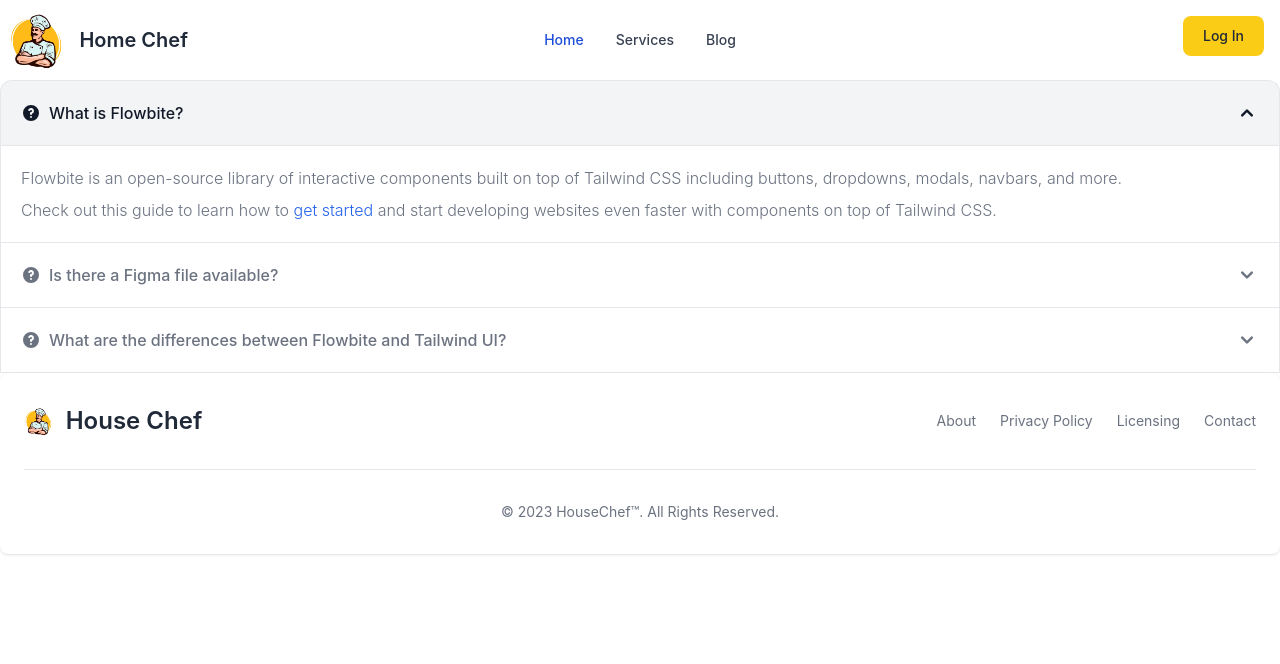
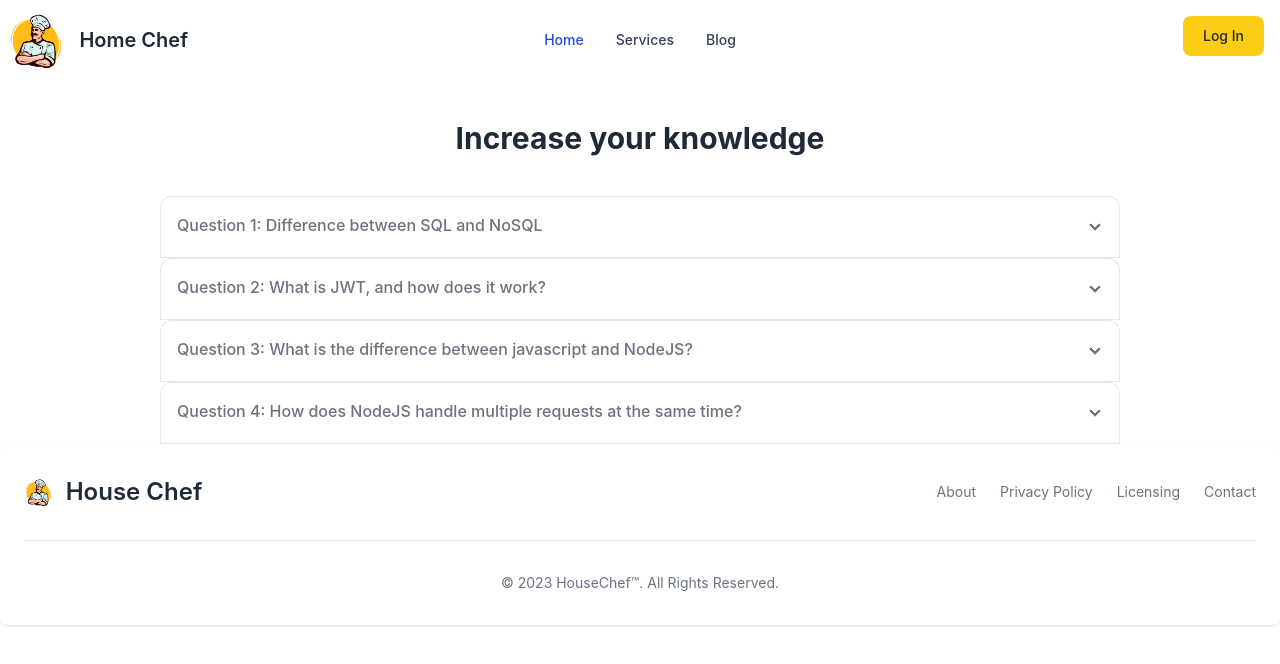
Before and after one commit to Abdur-Rahman-Apu/home-chef-client, a React (Create React App) app: page /blog in a window 1280 px wide. Shown: the top 664 px of the page. Built offline with nearby package versions, Linux system fonts and the light colour scheme; no server answers.

Commit message:
Accordion is added in the blog page

```diff
--- a/src/Components/Blog/Blog.js
+++ b/src/Components/Blog/Blog.js
@@ -7,49 +7,58 @@ const Blog = () => {
     return (
         <div>
 
-            <div id="accordion-open" data-accordion="open">
-                <h2 id="accordion-open-heading-1">
-                    <button type="button" class="flex items-center justify-between w-full p-5 font-medium text-left border border-b-0 border-gray-200 rounded-t-xl focus:ring-4 focus:ring-gray-200 dark:focus:ring-gray-800 dark:border-gray-700 hover:bg-gray-100 dark:hover:bg-gray-800 bg-gray-100 dark:bg-gray-800 text-gray-900 dark:text-white" data-accordion-target="#accordion-open-body-1" aria-expanded="true" aria-controls="accordion-open-body-1">
-                        <span class="flex items-center"><svg class="w-5 h-5 mr-2 shrink-0" fill="currentColor" viewBox="0 0 20 20" xmlns="http://www.w3.org/2000/svg"><path fill-rule="evenodd" d="M18 10a8 8 0 11-16 0 8 8 0 0116 0zm-8-3a1 1 0 00-.867.5 1 1 0 11-1.731-1A3 3 0 0113 8a3.001 3.001 0 01-2 2.83V11a1 1 0 11-2 0v-1a1 1 0 011-1 1 1 0 100-2zm0 8a1 1 0 100-2 1 1 0 000 2z" clip-rule="evenodd"></path></svg> What is Flowbite?</span>
-                        <svg data-accordion-icon="" class="w-6 h-6 rotate-180 shrink-0" fill="currentColor" viewBox="0 0 20 20" xmlns="http://www.w3.org/2000/svg"><path fill-rule="evenodd" d="M5.293 7.293a1 1 0 011.414 0L10 10.586l3.293-3.293a1 1 0 111.414 1.414l-4 4a1 1 0 01-1.414 0l-4-4a1 1 0 010-1.414z" clip-rule="evenodd"></path></svg>
-                    </button>
-                </h2>
-                <div id="accordion-open-body-1" class="" aria-labelledby="accordion-open-heading-1">
-                    <div class="p-5 font-light border border-b-0 border-gray-200 dark:border-gray-700 dark:bg-gray-900">
-                        <p class="mb-2 text-gray-500 dark:text-gray-400">Flowbite is an open-source library of interactive components built on top of Tailwind CSS including buttons, dropdowns, modals, navbars, and more.</p>
-                        <p class="text-gray-500 dark:text-gray-400">Check out this guide to learn how to <a href="/docs/getting-started/introduction/" class="text-blue-600 dark:text-blue-500 hover:underline">get started</a> and start developing websites even faster with components on top of Tailwind CSS.</p>
+            <h1 className='text-3xl font-bold my-10 text-center'>Increase your knowledge</h1>
+
+
+            <div className='w-3/4 mx-auto'>
+
+                {/* question 1 */}
+                <div className="collapse collapse-arrow font-medium text-left text-gray-500 border border-b-0 border-gray-200 rounded-t-xl focus:ring-4 focus:ring-gray-200 dark:focus:ring-gray-800 dark:border-gray-700 dark:text-gray-400 hover:bg-gray-100 dark:hover:bg-gray-800">
+                    <input type="checkbox" className="peer" />
+                    <div className="collapse-title ">
+                        <p><span>Question 1: </span> Difference between SQL and NoSQL</p>
+                    </div>
+                    <div className="collapse-content border border-b-0 border-gray-200 dark:border-gray-700 dark:bg-gray-900">
+                        <p className='p-5'>hello</p>
                     </div>
                 </div>
-                <h2 id="accordion-open-heading-2">
-                    <button type="button" class="flex items-center justify-between w-full p-5 font-medium text-left text-gray-500 border border-b-0 border-gray-200 focus:ring-4 focus:ring-gray-200 dark:focus:ring-gray-800 dark:border-gray-700 dark:text-gray-400 hover:bg-gray-100 dark:hover:bg-gray-800" data-accordion-target="#accordion-open-body-2" aria-expanded="false" aria-controls="accordion-open-body-2">
-                        <span class="flex items-center"><svg class="w-5 h-5 mr-2 shrink-0" fill="currentColor" viewBox="0 0 20 20" xmlns="http://www.w3.org/2000/svg"><path fill-rule="evenodd" d="M18 10a8 8 0 11-16 0 8 8 0 0116 0zm-8-3a1 1 0 00-.867.5 1 1 0 11-1.731-1A3 3 0 0113 8a3.001 3.001 0 01-2 2.83V11a1 1 0 11-2 0v-1a1 1 0 011-1 1 1 0 100-2zm0 8a1 1 0 100-2 1 1 0 000 2z" clip-rule="evenodd"></path></svg>Is there a Figma file available?</span>
-                        <svg data-accordion-icon="" class="w-6 h-6 shrink-0" fill="currentColor" viewBox="0 0 20 20" xmlns="http://www.w3.org/2000/svg"><path fill-rule="evenodd" d="M5.293 7.293a1 1 0 011.414 0L10 10.586l3.293-3.293a1 1 0 111.414 1.414l-4 4a1 1 0 01-1.414 0l-4-4a1 1 0 010-1.414z" clip-rule="evenodd"></path></svg>
-                    </button>
-                </h2>
-                <div id="accordion-open-body-2" class="hidden" aria-labelledby="accordion-open-heading-2">
-                    <div class="p-5 font-light border border-b-0 border-gray-200 dark:border-gray-700">
-                        <p class="mb-2 text-gray-500 dark:text-gray-400">Flowbite is first conceptualized and designed using the Figma software so everything you see in the library has a design equivalent in our Figma file.</p>
-                        <p class="text-gray-500 dark:text-gray-400">Check out the <a href="https://flowbite.com/figma/" class="text-blue-600 dark:text-blue-500 hover:underline">Figma design system</a> based on the utility classes from Tailwind CSS and components from Flowbite.</p>
+
+                {/* question 2 */}
+                <div className="collapse collapse-arrow font-medium text-left text-gray-500 border border-b-0 border-gray-200 rounded-t-xl focus:ring-4 focus:ring-gray-200 dark:focus:ring-gray-800 dark:border-gray-700 dark:text-gray-400 hover:bg-gray-100 dark:hover:bg-gray-800">
+                    <input type="checkbox" className="peer" />
+                    <div className="collapse-title ">
+                        <p><span>Question 2: </span> What is JWT, and how does it work?</p>
+                    </div>
+                    <div className="collapse-content border border-b-0 border-gray-200 dark:border-gray-700 dark:bg-gray-900">
+                        <p className='p-5'>hello</p>
                     </div>
                 </div>
-                <h2 id="accordion-open-heading-3">
-                    <button type="button" class="flex items-center justify-between w-full p-5 font-medium text-left text-gray-500 border border-gray-200 focus:ring-4 focus:ring-gray-200 dark:focus:ring-gray-800 dark:border-gray-700 dark:text-gray-400 hover:bg-gray-100 dark:hover:bg-gray-800" data-accordion-target="#accordion-open-body-3" aria-expanded="false" aria-controls="accordion-open-body-3">
-                        <span class="flex items-center"><svg class="w-5 h-5 mr-2 shrink-0" fill="currentColor" viewBox="0 0 20 20" xmlns="http://www.w3.org/2000/svg"><path fill-rule="evenodd" d="M18 10a8 8 0 11-16 0 8 8 0 0116 0zm-8-3a1 1 0 00-.867.5 1 1 0 11-1.731-1A3 3 0 0113 8a3.001 3.001 0 01-2 2.83V11a1 1 0 11-2 0v-1a1 1 0 011-1 1 1 0 100-2zm0 8a1 1 0 100-2 1 1 0 000 2z" clip-rule="evenodd"></path></svg> What are the differences between Flowbite and Tailwind UI?</span>
-                        <svg data-accordion-icon="" class="w-6 h-6 shrink-0" fill="currentColor" viewBox="0 0 20 20" xmlns="http://www.w3.org/2000/svg"><path fill-rule="evenodd" d="M5.293 7.293a1 1 0 011.414 0L10 10.586l3.293-3.293a1 1 0 111.414 1.414l-4 4a1 1 0 01-1.414 0l-4-4a1 1 0 010-1.414z" clip-rule="evenodd"></path></svg>
-                    </button>
-                </h2>
-                <div id="accordion-open-body-3" class="hidden" aria-labelledby="accordion-open-heading-3">
-                    <div class="p-5 font-light border border-t-0 border-gray-200 dark:border-gray-700">
-                        <p class="mb-2 text-gray-500 dark:text-gray-400">The main difference is that the core components from Flowbite are open source under the MIT license, whereas Tailwind UI is a paid product. Another difference is that Flowbite relies on smaller and standalone components, whereas Tailwind UI offers sections of pages.</p>
-                        <p class="mb-2 text-gray-500 dark:text-gray-400">However, we actually recommend using both Flowbite, Flowbite Pro, and even Tailwind UI as there is no technical reason stopping you from using the best of two worlds.</p>
-                        <p class="mb-2 text-gray-500 dark:text-gray-400">Learn more about these technologies:</p>
-                        <ul class="pl-5 text-gray-500 list-disc dark:text-gray-400">
-                            <li><a href="https://flowbite.com/pro/" class="text-blue-600 dark:text-blue-500 hover:underline">Flowbite Pro</a></li>
-                            <li><a href="https://tailwindui.com/" rel="nofollow" class="text-blue-600 dark:text-blue-500 hover:underline">Tailwind UI</a></li>
-                        </ul>
+
+                {/* question 3 */}
+                <div className="collapse collapse-arrow font-medium text-left text-gray-500 border border-b-0 border-gray-200 rounded-t-xl focus:ring-4 focus:ring-gray-200 dark:focus:ring-gray-800 dark:border-gray-700 dark:text-gray-400 hover:bg-gray-100 dark:hover:bg-gray-800">
+                    <input type="checkbox" className="peer" />
+                    <div className="collapse-title ">
+                        <p><span>Question 3: </span> What is the difference between javascript and NodeJS?</p>
+                    </div>
+                    <div className="collapse-content border border-b-0 border-gray-200 dark:border-gray-700 dark:bg-gray-900">
+                        <p className='p-5'>hello</p>
                     </div>
                 </div>
+
+                {/* question 4 */}
+                <div className="collapse collapse-arrow font-medium text-left text-gray-500 border border-b-0 border-gray-200 rounded-t-xl focus:ring-4 focus:ring-gray-200 dark:focus:ring-gray-800 dark:border-gray-700 dark:text-gray-400 hover:bg-gray-100 dark:hover:bg-gray-800">
+                    <input type="checkbox" className="peer" />
+                    <div className="collapse-title ">
+                        <p><span>Question 4: </span> How does NodeJS handle multiple requests at the same time?</p>
+                    </div>
+                    <div className="collapse-content border border-b-0 border-gray-200 dark:border-gray-700 dark:bg-gray-900">
+                        <p className='p-5'>hello</p>
+                    </div>
+                </div>
+
+
             </div>
+
 
         </div>
     );
```
